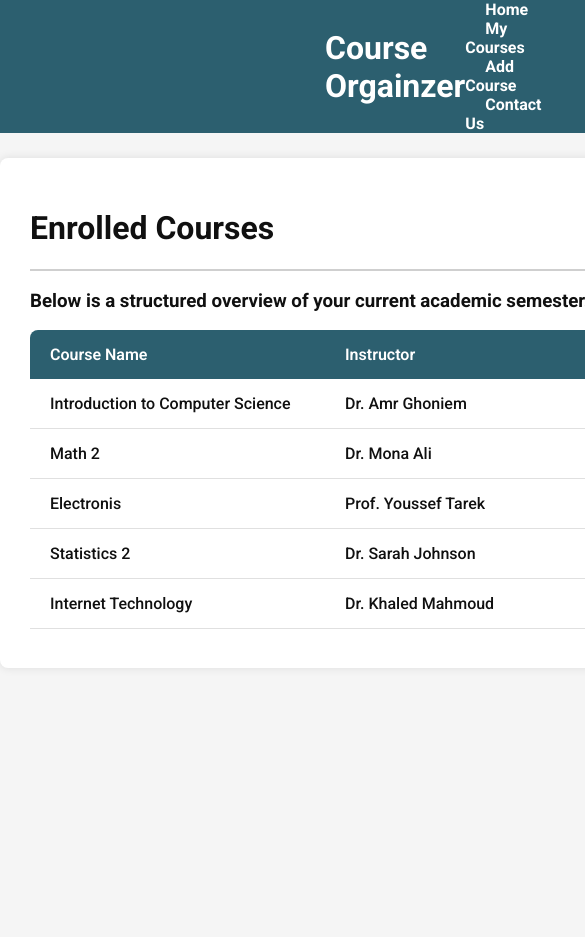
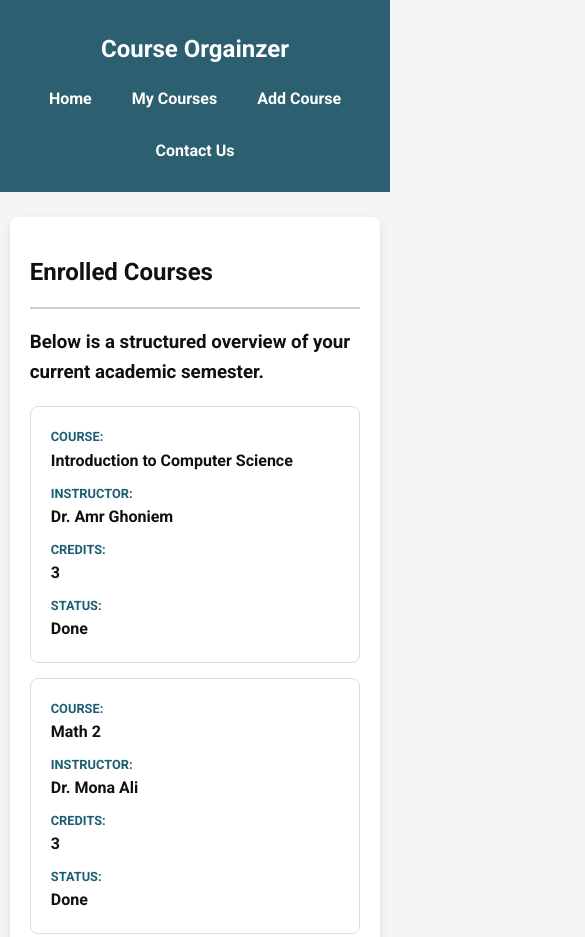
Before and after one commit to adammohamed23/IT-TASK, a plain HTML site: page my courses.html in a window 390 px wide. Shown: the top 937 px of the page, 585 px wide, since content can reach past the window. Before the commit the page ends 844 px from the top, so only its background shows below. Drawn offline with Linux system fonts and the light colour scheme; a web font is replaced by a local one.

Commit message:
Refactor CSS for responsiveness and layout enhancements
Updated styles for responsive design and improved layout.

```diff
--- a/style.css
+++ b/style.css
@@ -8,116 +8,89 @@
 
 body {
   background-color: #f5f5f5;
-  margin: 0px;
+  margin: 0;
   font-family: "Roboto", sans-serif;
+  line-height: 1.6;
 }
 
+/* --- Header Section --- */
 .header {
   color: white;
   background-color: #2c5f6f;
   display: flex;
   justify-content: space-between;
   align-items: center;
-  padding: 0px 325px;
+  padding: 10px 5%; /* Flexible padding instead of fixed 325px */
+  flex-wrap: wrap; /* Allows wrapping on mobile */
+}
+
+.header h1 {
+  margin: 10px 0;
+}
+
+.header-links {
+  display: flex;
+  flex-wrap: wrap;
+  gap: 10px;
 }
 
 .header-links a {
   color: white;
-  padding: 5px 20px;
+  padding: 8px 15px;
   text-decoration: none;
   border-radius: 15px;
+  transition: background 0.3s;
 }
 
 .header-links a:hover {
-  background-color: #2c5f6f;
+  background-color: #1a5e71;
 }
 
-.landing {
-  height: 200px;
+/* --- Main Containers --- */
+/* Removed fixed heights and changed width to max-width */
+.landing, .courses, .add-course, .contact {
+  min-height: auto; /* Let content dictate height */
   background-color: white;
   padding: 30px;
   border-radius: 8px;
-  width: 1200px;
-  margin: 25px auto 0;
-  box-shadow: 0px 0px 10px rgba(0, 0, 0, 0.1);
+  width: 90%; /* Occupy 90% of screen on mobile */
+  max-width: 1100px; /* Limit size on large desktops */
+  margin: 25px auto;
+  box-shadow: 0px 4px 10px rgba(0, 0, 0, 0.1);
   color: #101010;
-  font-weight: 500;
+  box-sizing: border-box; /* Crucial for padding/width calculation */
 }
 
-.courses {
-  height: 450px;
-  background-color: white;
-  padding: 30px;
-  border-radius: 8px;
-  width: 1200px;
-  margin: 25px auto;
-  box-shadow: 0px 0px 10px rgba(0, 0, 0, 0.1);
-  color: #101010;
-  font-weight: 500;
+/* --- Table Styles --- */
+.table-header, .table {
+  display: grid;
+  /* Creates 4 equal columns on desktop */
+  grid-template-columns: 2fr 1.5fr 1fr 1fr;
+  align-items: center;
+  padding: 15px 10px;
+  gap: 10px;
 }
 
-.add-course {
-  height: 700px;
-  background-color: white;
-  padding: 30px;
-  border-radius: 8px;
-  width: 1200px;
-  margin: 25px auto;
-  box-shadow: 0px 0px 10px rgba(0, 0, 0, 0.1);
-  color: #101010;
-  font-weight: 500;
-}
-
-.contact {
-  height: 600px;
-  background-color: white;
-  padding: 30px;
-  border-radius: 8px;
-  width: 1200px;
-  margin: 25px auto;
-  box-shadow: 0px 0px 10px rgba(0, 0, 0, 0.1);
-  color: #101010;
-  font-weight: 500;
-}
-
-
 .table-header {
-  display: flex;
-  justify-content: space-between;
-  align-items: center;
-  padding: 15px 10px;
   background-color: #2c5f6f;
   color: white;
   font-weight: 600;
   border-radius: 8px 8px 0 0;
 }
 
-.table-header p {
-  flex: 1;
-  margin: 0;
-  padding: 0 10px;
-}
-
 .table {
-  display: flex;
-  justify-content: space-between;
-  align-items: center;
-  padding: 15px 10px;
   border-bottom: 1px solid #e0e0e0;
 }
 
-.table p {
-  flex: 1;
+.table p, .table-header p {
   margin: 0;
-  padding: 0 10px;
 }
 
+/* --- Form Styles --- */
 .form-container {
+  width: 100%;
   max-width: 600px;
-  margin: 20px 0px;
-  font-family: "Segoe UI", Tahoma, Geneva, Verdana, sans-serif;
-  padding: 20px 0px;
-  color: #333;
+  margin-top: 20px;
 }
 
 .input-group {
@@ -128,38 +101,21 @@ label {
   display: block;
   font-weight: bold;
   margin-bottom: 8px;
-  color: #1a5e71; /* Teal-dark color from image */
-  font-size: 0.95rem;
+  color: #1a5e71;
 }
 
-input[type="text"],
-textarea {
+input[type="text"], textarea {
   width: 100%;
   padding: 12px;
   border: 1px solid #ddd;
   border-radius: 6px;
-  box-sizing: border-box; /* Ensures padding doesn't affect width */
-  font-size: 1rem;
-  color: #555;
-  transition:
-    border-color 0.2s,
-    box-shadow 0.2s;
-}
-
-::placeholder {
-  color: #aaa;
-}
-
-input[type="text"]:focus,
-textarea:focus {
-  outline: none;
-  border-color: #5ba4b8;
-  box-shadow: 0 0 5px rgba(91, 164, 184, 0.5);
+  box-sizing: border-box;
+  font-size: 16px; /* 16px prevents iOS/Android zoom on focus */
 }
 
 .btn-save {
   width: 100%;
-  background-color: #1a5e71; /* Dark teal */
+  background-color: #1a5e71;
   color: white;
   padding: 14px;
   border: none;
@@ -167,9 +123,56 @@ textarea:focus {
   font-size: 1.1rem;
   font-weight: bold;
   cursor: pointer;
-  transition: background-color 0.3s;
 }
 
-.btn-save:hover {
-  background-color: #144a59;
+/* --- Responsive Media Queries --- */
+
+/* Tablet & Mobile Adjustments */
+@media (max-width: 768px) {
+  .header {
+    justify-content: center;
+    text-align: center;
+    padding: 20px;
+  }
+
+  .header-links {
+    justify-content: center;
+    width: 100%;
+  }
+
+  /* Transform table into "Card" view for small screens */
+  .table-header {
+    display: none; /* Hide headers on mobile */
+  }
+
+  .table {
+    grid-template-columns: 1fr; /* Stack everything vertically */
+    border: 1px solid #ddd;
+    border-radius: 8px;
+    margin-bottom: 15px;
+    padding: 20px;
+  }
+
+  /* Add labels before the data so user knows what's what */
+  .table p::before {
+    display: block;
+    font-size: 0.8rem;
+    color: #1a5e71;
+    font-weight: bold;
+    text-transform: uppercase;
+  }
+
+  .table p:nth-child(1)::before { content: "Course:"; }
+  .table p:nth-child(2)::before { content: "Instructor:"; }
+  .table p:nth-child(3)::before { content: "Credits:"; }
+  .table p:nth-child(4)::before { content: "Status:"; }
 }
+
+@media (max-width: 480px) {
+  .landing, .courses, .add-course, .contact {
+    padding: 20px;
+    width: 95%;
+  }
+
+  h1 { font-size: 1.5rem; }
+}
```
